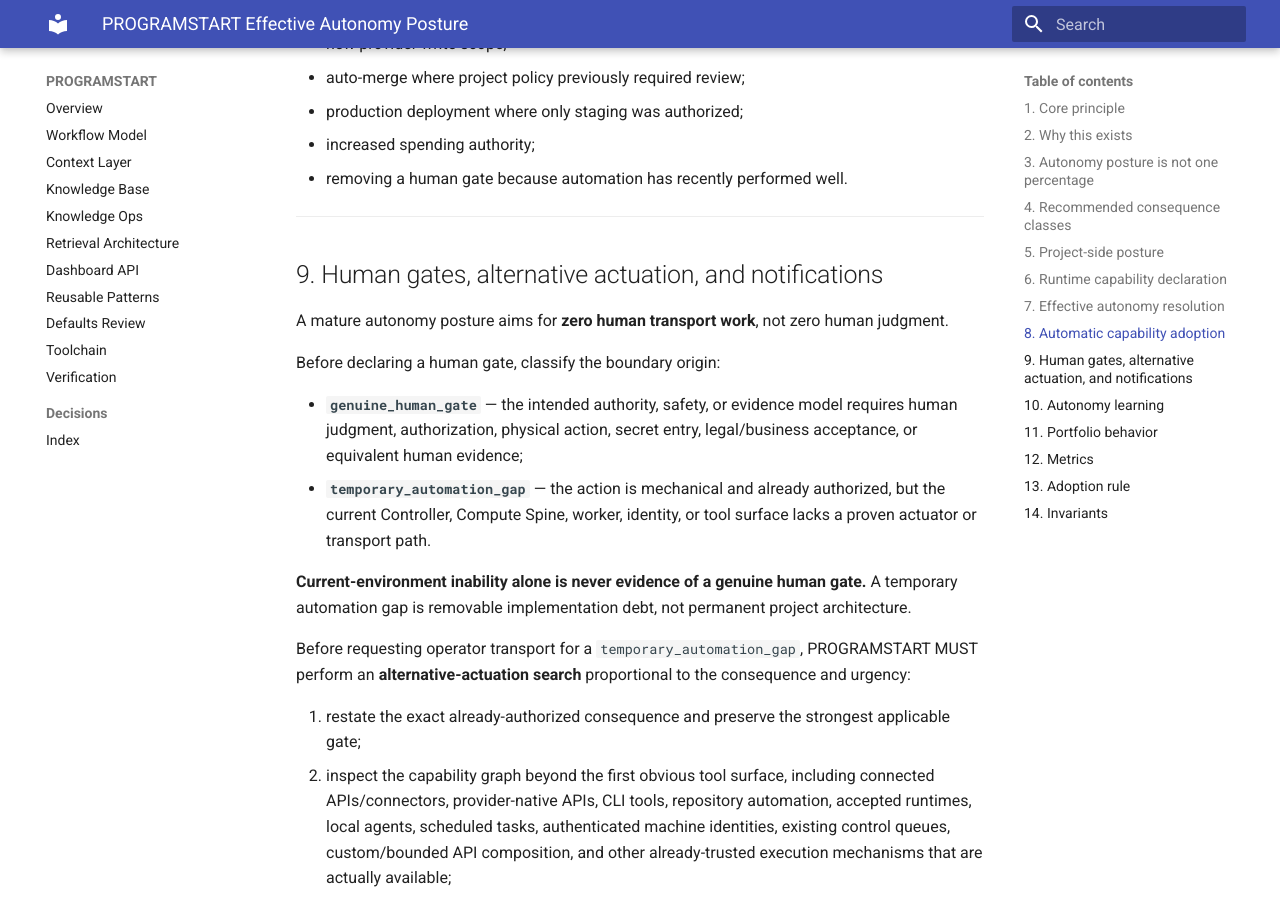
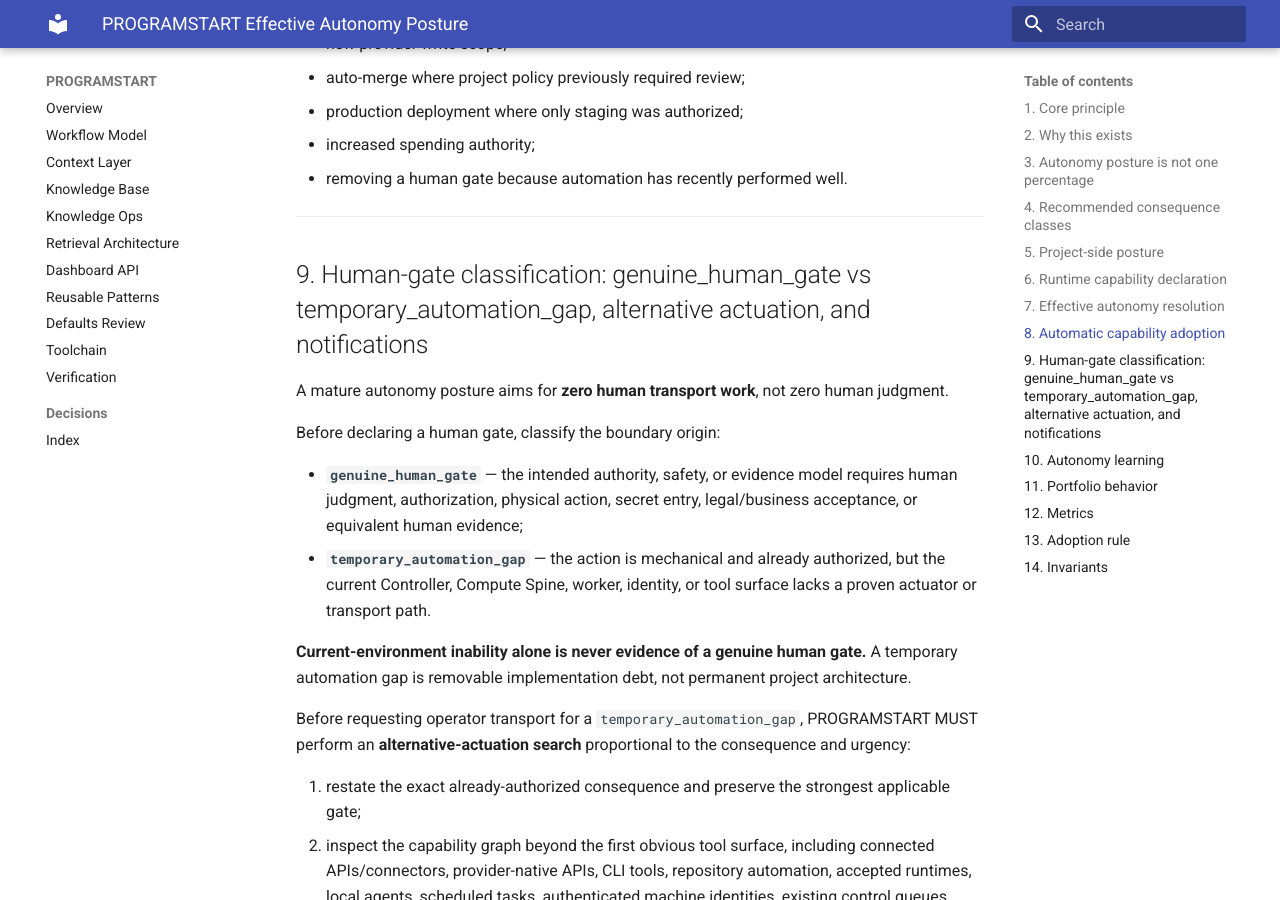
Before and after one commit to GrahamArdent/PROGRAMSTART, an MkDocs documentation site: the page built from docs/PROGRAMSTART_EFFECTIVE_AUTONOMY.md, in a window 1280 px wide and 900 px high, scrolled down 5356 px. Built offline with MkDocs 1.6.1 and Material for MkDocs 9.7.7, drawn with Linux system fonts in a browser that asks for light colours.

Commit message:
docs(autonomy): expose gate classification to retrieval

```diff
--- a/docs/PROGRAMSTART_EFFECTIVE_AUTONOMY.md
+++ b/docs/PROGRAMSTART_EFFECTIVE_AUTONOMY.md
@@ -182,7 +182,7 @@ Counterexamples requiring a gate/decision:
 
 ---
 
-## 9. Human gates, alternative actuation, and notifications
+## 9. Human-gate classification: genuine_human_gate vs temporary_automation_gap, alternative actuation, and notifications
 
 A mature autonomy posture aims for **zero human transport work**, not zero human judgment.
 
```
